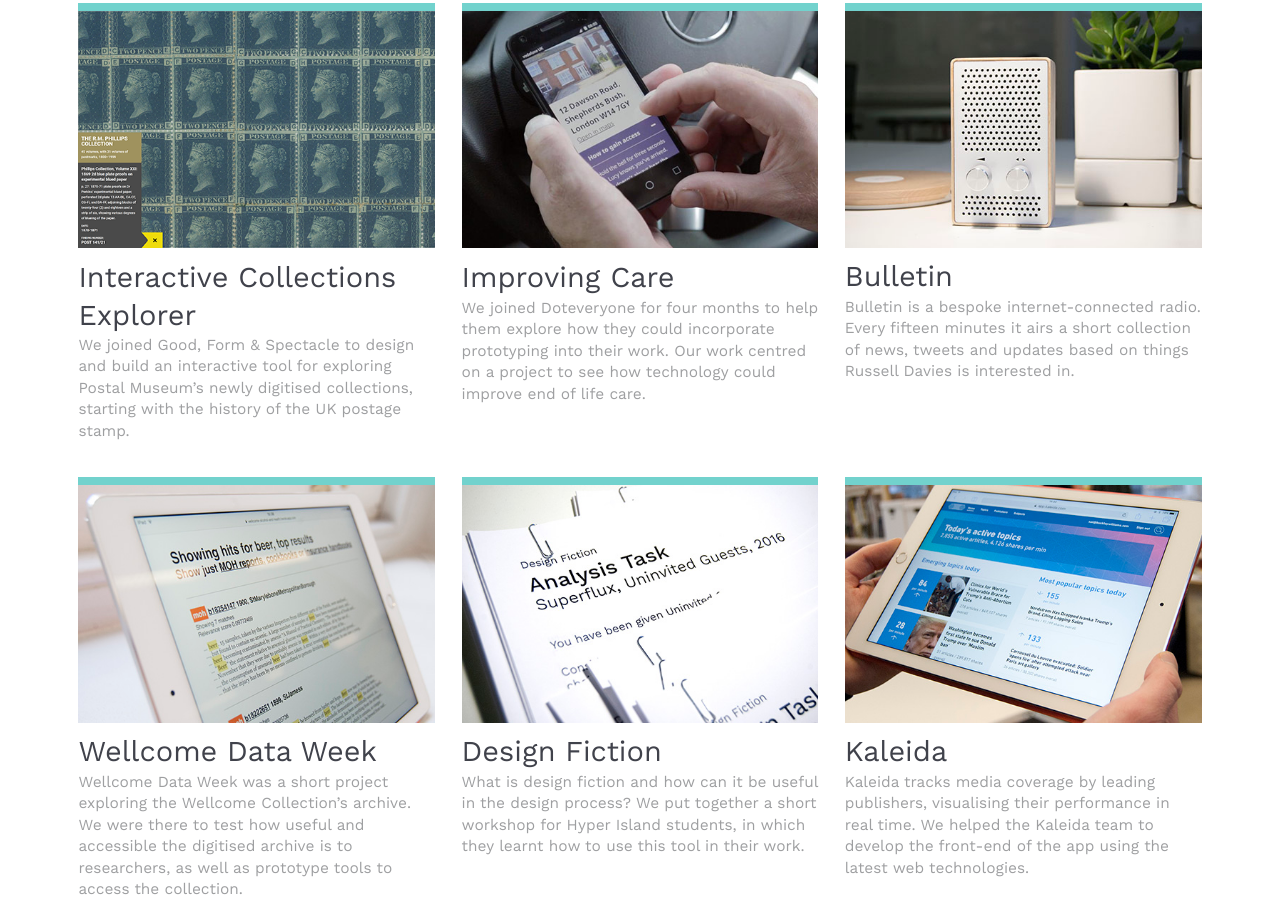
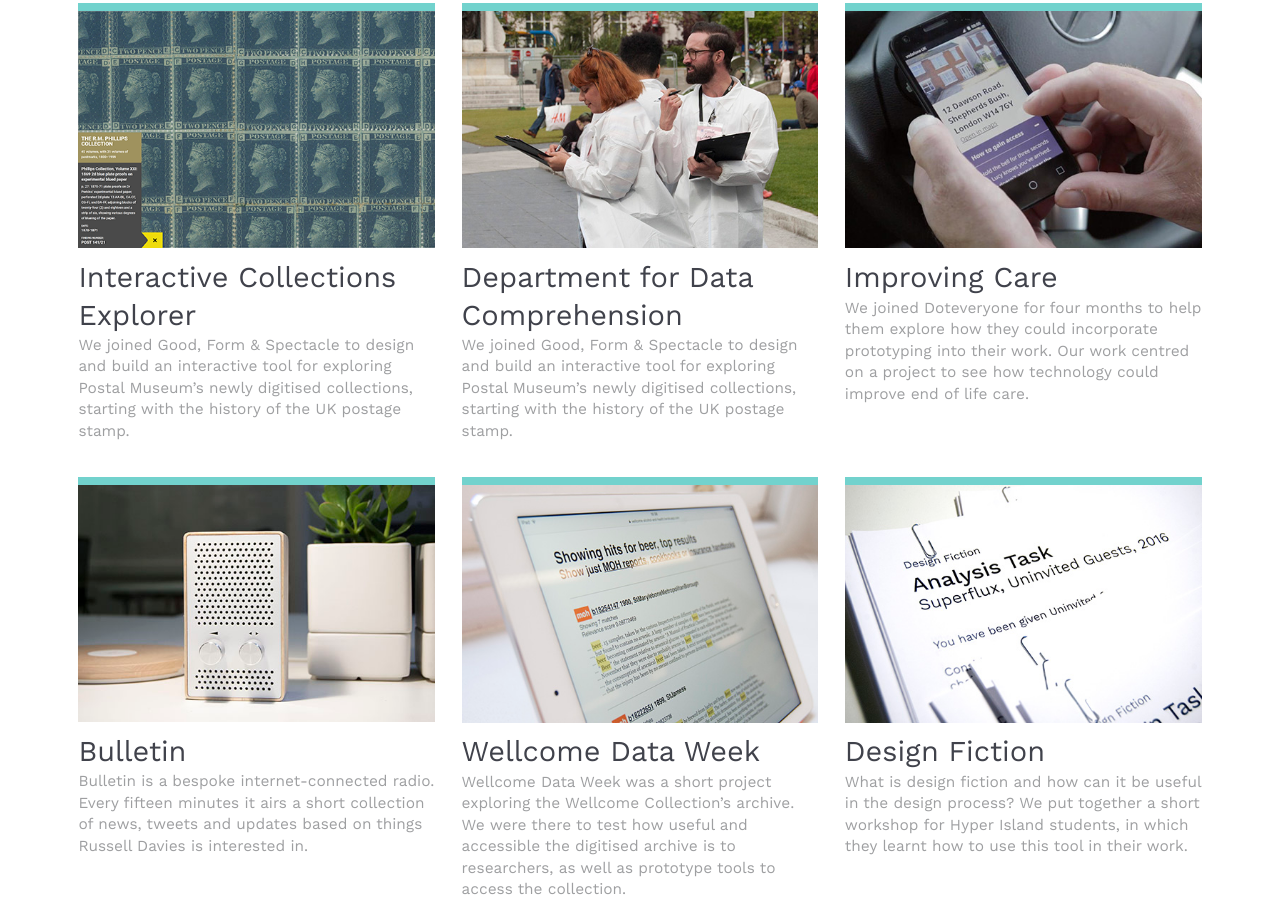
Before and after one commit to buckleywilliams/buckleywilliams, a Jekyll site: the page built from projects.html, in a window 1280 px wide and 900 px high, scrolled down 338 px. Built offline with Jekyll 4.4.1, drawn with Linux system fonts in a browser that asks for light colours.

Commit message:
Add the data workshop project page

```diff
--- /dev/null
+++ b/_projects/department-for-data-comprehension.html
@@ -0,0 +1,20 @@
+---
+layout: project
+name: Department for Data Comprehension
+client: Manchester International Festival
+description: We joined Good, Form & Spectacle to design and build an interactive tool for exploring Postal Museum’s newly digitised collections, starting with the history of the UK postage stamp.
+main_image: /assets/img/projects/data_workshop.jpg
+thumb: /assets/img/projects/data_workshop_thumb.jpg
+order: 8
+year: 2017
+---
+
+{% include large_figure.html src="/assets/img/projects/department_for_data_comprehension/presentation.jpg" alt="Workshop presentation" %}
+
+<div class="row">
+  <div class="maincol--offset">
+    <p>We developed a short workshop on working with data as a material, and run it at the <a href="http://mif.co.uk">MIF</a> for young creative practitioners coming from a variety of disciplines.</p>
+
+    <p>The task for the participants was to help develop a greater body of knowledge about Manchester. They had to decide what data should be collected, why, how to collect it, analyze it and how to communicate it to the world. Through making these decisions they got to experience data not as something cold and objective, but as a malleable tool for storytelling.</p>
+  </div>
+</div>
--- a/_projects/interactive-collections-explorer.html
+++ b/_projects/interactive-collections-explorer.html
@@ -6,7 +6,7 @@ partners: Good, Form & Spectacle
 description: We joined Good, Form & Spectacle to design and build an interactive tool for exploring Postal Museum’s newly digitised collections, starting with the history of the UK postage stamp.
 main_image: /assets/img/projects/touch_table.png
 thumb: /assets/img/projects/touch_table_thumb.png
-order: 8
+order: 9
 year: 2017
 ---
 
```
Also changed, not shown: assets/img/projects/data_workshop.jpg (added), assets/img/projects/data_workshop_thumb.jpg (added), assets/img/projects/department_for_data_comprehension/presentation.jpg (added).
